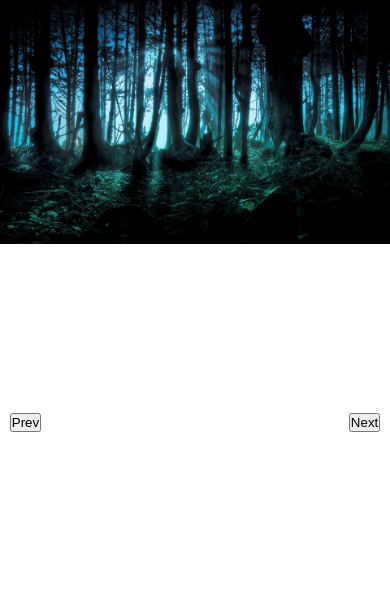
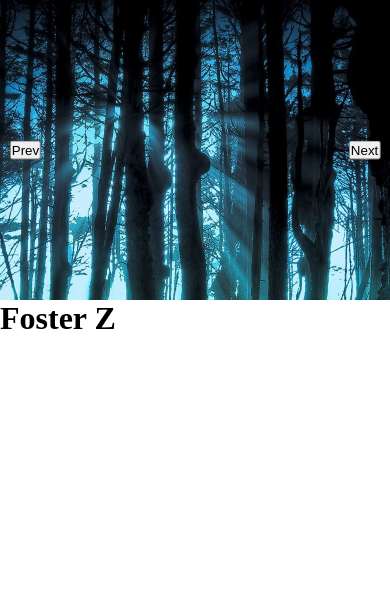
Before and after one commit to Foster0123/Image-Carousel, a website built with Vite: page src/index.html in a window 390 px wide. Built offline with nearby package versions, Linux system fonts and the light colour scheme.

Commit message:
2nd Carousel Commmit

```diff
--- a/src/index.html
+++ b/src/index.html
@@ -14,18 +14,29 @@
       <title>CAROUSEL</title>
     </head>
     <body>
-    <section class="slider">
+      <div class="slider">
         <div class="slider__container">
+          <ul class="slider__images">
+            <li>
               <img class="img img-1" src="./img/bg-1.jpg" alt="BG-1" />
-        <img class="img img-2" src="./img/bg-2.jpg" alt="BG-2" />
-        <img class="img img-3" src="./img/bg-3.jpg" alt="BG-3" />
-        <img class="img img-4" src="./img/bg-4.jpg" alt="BG-4" />
+            </li>
+            <li>
+              <img class="img img-2" src="./img/bg-2.jpg" alt="BG-1" />
+            </li>
+            <li>
+              <img class="img img-3" src="./img/bg-3.jpg" alt="BG-1" />
+            </li>
+            <li>
+              <img class="img img-4" src="./img/bg-4.jpg" alt="BG-1" />
+            </li>
+          </ul>
         </div>
         <div class="btn__container">
               <button>Prev</button>
               <button>Next</button>
         </div>
-    </section>
+      </div>
+      <h1>Foster Z</h1>
       <script defer src="./js/main.js"></script>
     </body>
   </html>
--- a/src/js/main.js
+++ b/src/js/main.js
@@ -3,3 +3,11 @@ const prev      = document.getElementById('prev');
 const next      = document.getElementById('next');
 var img       = document.getElementById('image');
 let count       = 1;
+
+let e = document.getElementsByClassName("img");
+
+for(let i=0; i < e.length; i++) {
+	let h = e[i].clientHeight;
+	let w = e[i].clientWidth;
+	console.log(h, w);
+}
--- a/src/scss/main.scss
+++ b/src/scss/main.scss
@@ -12,28 +12,42 @@ img {
   object-fit: cover;
 }
 .btn__container {
-  z-index: 100;
   width: 95%;
   display: flex;
+  flex-direction: row;
   justify-content: space-between;
+  position: absolute;
+  top: 50%;
+  left: 50%;
+  transform: translate(-50%, -50%);
+}
+.slider__container {
+ width: 100%;
+ height: 100%;
 }
 .slider {
-    height: 100%;
-    display: flex;
-    justify-content: center;
-    align-items: center;
+  position: relative;
+  width: 100%;
+  height: 600px;
+  display: flex;
+  align-items: center;
+  justify-content: center;
+  overflow: hidden;
 }
-.slider_-container {
-    position: relative;
+.slider__images {
+  list-style: none;
+  width: 100%;
+  height: inherit;
+  background-color: red;
 }
 .img {
-  transition: max-width, max-height, 300ms ease-in-out;
+  transition: max-width, height, 300ms ease-in-out;
+  max-width: 100%;
+  height: 600px;
+  object-fit: cover;
   position: absolute;
   top: 0;
   left: 0;
-  max-width: 100%;
-  max-height: 600px;
-  object-fit: cover;
 }
 .img1 {
   background-image: url("./../img/bg-1.jpg");
@@ -48,10 +62,9 @@ img {
   background-image: url("./../img/bg-4.jpg");
 }
 
-@media screen and (min-width: 1300px) {
-  .img {
-    transition: max-width, max-height, 300ms ease-in-out;
-    max-width: 1360px;
-    max-height: 100vh;
+@media screen and (max-width:600px){
+  .slider {
+    transition: height 300ms ease-in-out;
+    height: 300px;
   }
 }
```
Also changed, not shown: Gulpfile.js (deleted, +0 -24 lines), 2 other files. Lines whose indentation alone changed are shown as unchanged.
